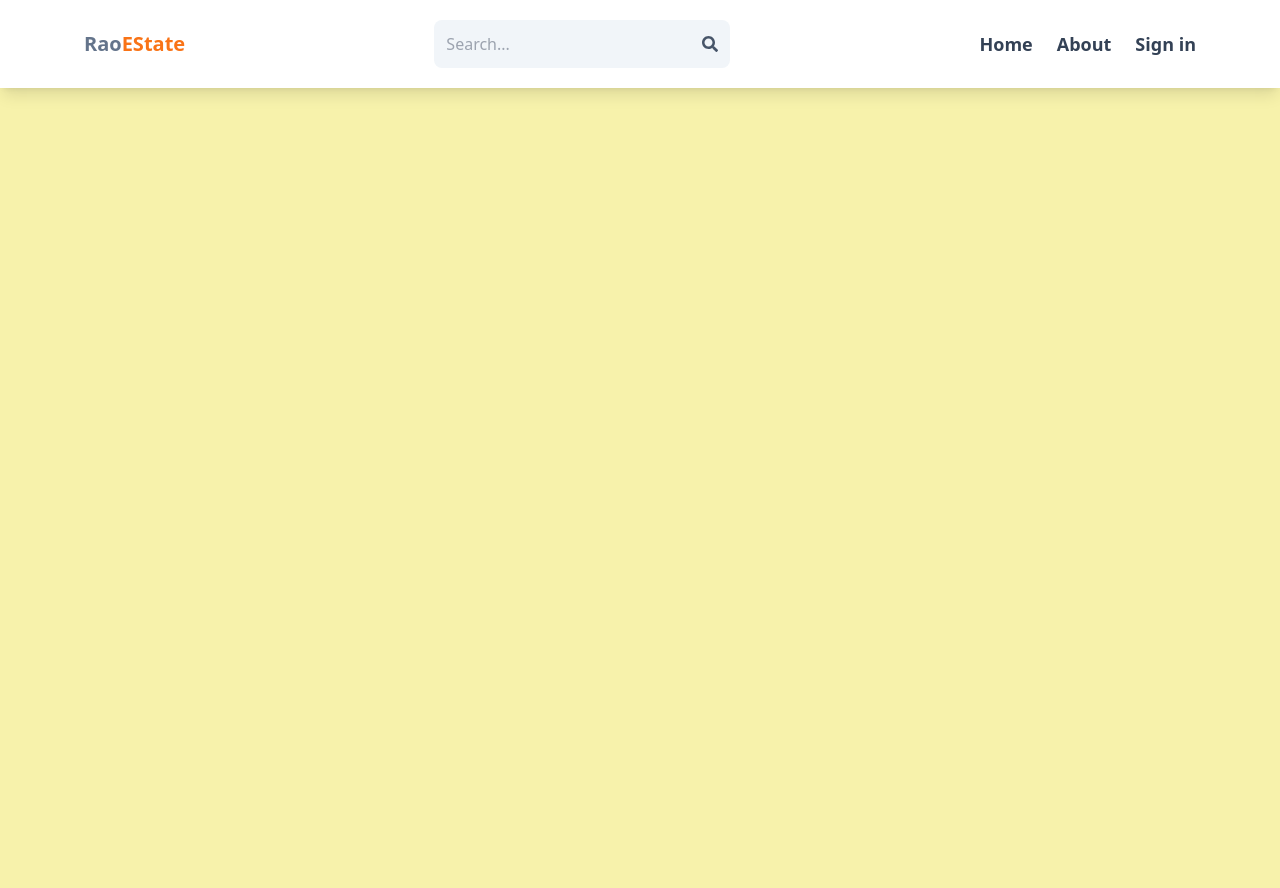
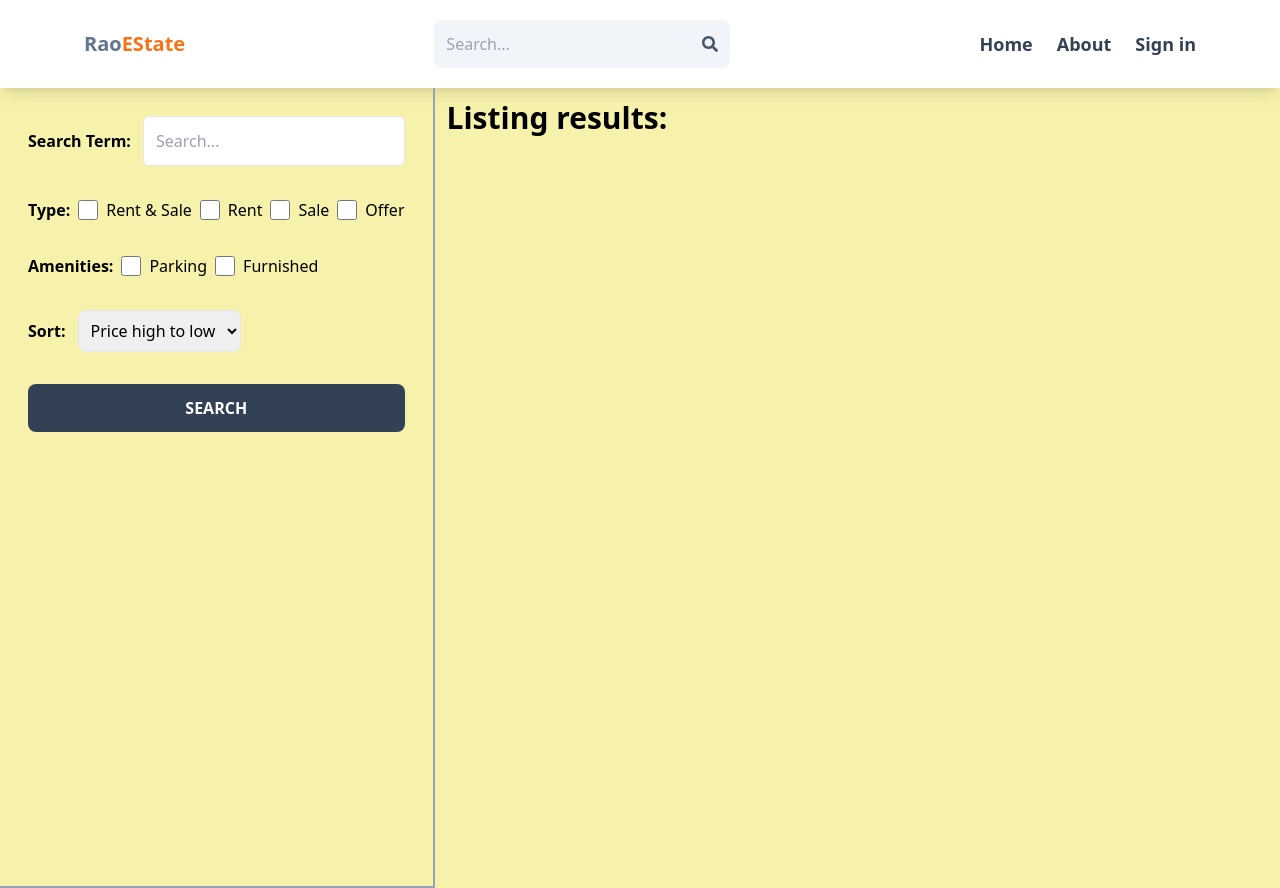
Before and after one commit to Vaiofficial/Real-Estate-MERN, a React (Vite) app in the folder client/: page /search in a window 1280 px wide. Before the commit the page ends 800 px from the top, so only its background shows below. Built offline with nearby package versions, Linux system fonts and the light colour scheme; no server answers.

Commit message:
created search page UI

```diff
--- a/client/src/App.jsx
+++ b/client/src/App.jsx
@@ -10,6 +10,7 @@ import PrivateRoute from "./components/PrivateRoute";
 import CreateListing from "./pages/CreateListing";
 import UpdateListing from "./pages/UpdateListing";
 import Listing from "./pages/Listing";
+import Search from "./pages/Search";
 
 
 export default function App() {
@@ -28,6 +29,7 @@ export default function App() {
         <Route path="/sign-in" element={<SignIn />} />
         <Route path="/sign-up" element={<SignUp />} />
         <Route path="/listing/:listingId" element={<Listing />} />
+        <Route path="/search" element={<Search/>} />
       </Routes>
     </BrowserRouter>
   );
--- /dev/null
+++ b/client/src/pages/Search.jsx
@@ -0,0 +1,81 @@
+import React from "react";
+
+export default function Search() {
+  return (
+    <div className="flex flex-col md:flex-row">
+      <div className="p-7 border-b-2 border-slate-400 md:border-r-2 md:min-h-screen">
+        <form className="flex flex-col gap-8">
+          <div className="flex gap-3 items-center">
+            <label className="whitespace-nowrap font-semibold">Search Term:</label>
+            <input
+              type="text"
+              className="p-3 rounded-md w-full border text-slate-600"
+              placeholder="Search..."
+            ></input>
+          </div>
+
+          {/* RENT & SALE SECTION */}
+
+          <div className="flex gap-2 flex-wrap items-center">
+            <label className="font-semibold">Type:</label>
+            <div className="flex gap-2">
+              <input type="checkbox" id="all" className="w-5" />
+              <span>Rent & Sale</span>
+            </div>
+            <div className="flex gap-2">
+              <input type="checkbox" id="rent" className="w-5" />
+              <span>Rent</span>
+            </div>
+            <div className="flex gap-2">
+              <input type="checkbox" id="sale" className="w-5" />
+              <span>Sale</span>
+            </div>
+            <div className="flex gap-2">
+              <input type="checkbox" id="offer" className="w-5" />
+              <span>Offer</span>
+            </div>
+          </div>
+
+          {/* AMENITIES SECTION */}
+
+          <div className="flex gap-2 flex-wrap items-center">
+            <label className="font-semibold">Amenities:</label>
+            <div className="flex gap-2">
+              <input type="checkbox" id="parking" className="w-5" />
+              <span>Parking</span>
+            </div>
+            <div className="flex gap-2">
+              <input type="checkbox" id="furnished" className="w-5" />
+              <span>Furnished</span>
+            </div>
+          </div>
+
+          {/* SORTING SECTION */}
+
+          <div className="flex items-center gap-3">
+            <label className="font-semibold">Sort:</label>
+            <select id="sort_order" className="p-2 rounded-lg border">
+                <option>Price high to low</option>
+                <option>Price low to high</option>
+                <option>Latest</option>
+                <option>Oldest</option>
+            </select>
+          </div>
+
+          {/* SUBMIT BUTTON */}
+
+          <button className="p-3 text-white bg-slate-700 rounded-lg hover:opacity-95 uppercase font-semibold text">
+            Search
+          </button>
+
+        </form>
+      </div>
+
+      {/* LISTING RESULT SECTION */}
+
+      <div>
+        <h1 className="text-3xl font-semibold p-3">Listing results:</h1>
+      </div>
+    </div>
+  );
+}
```
